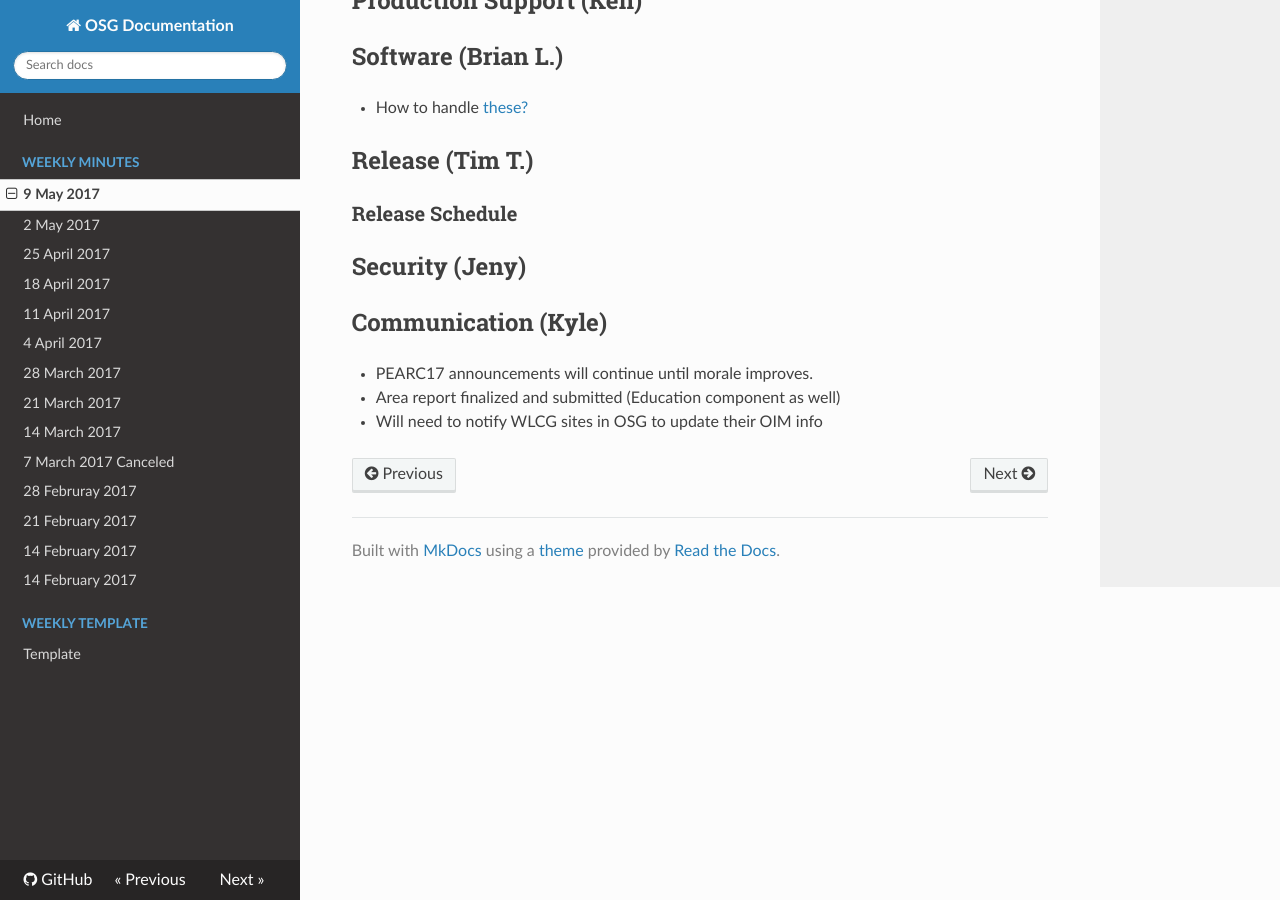
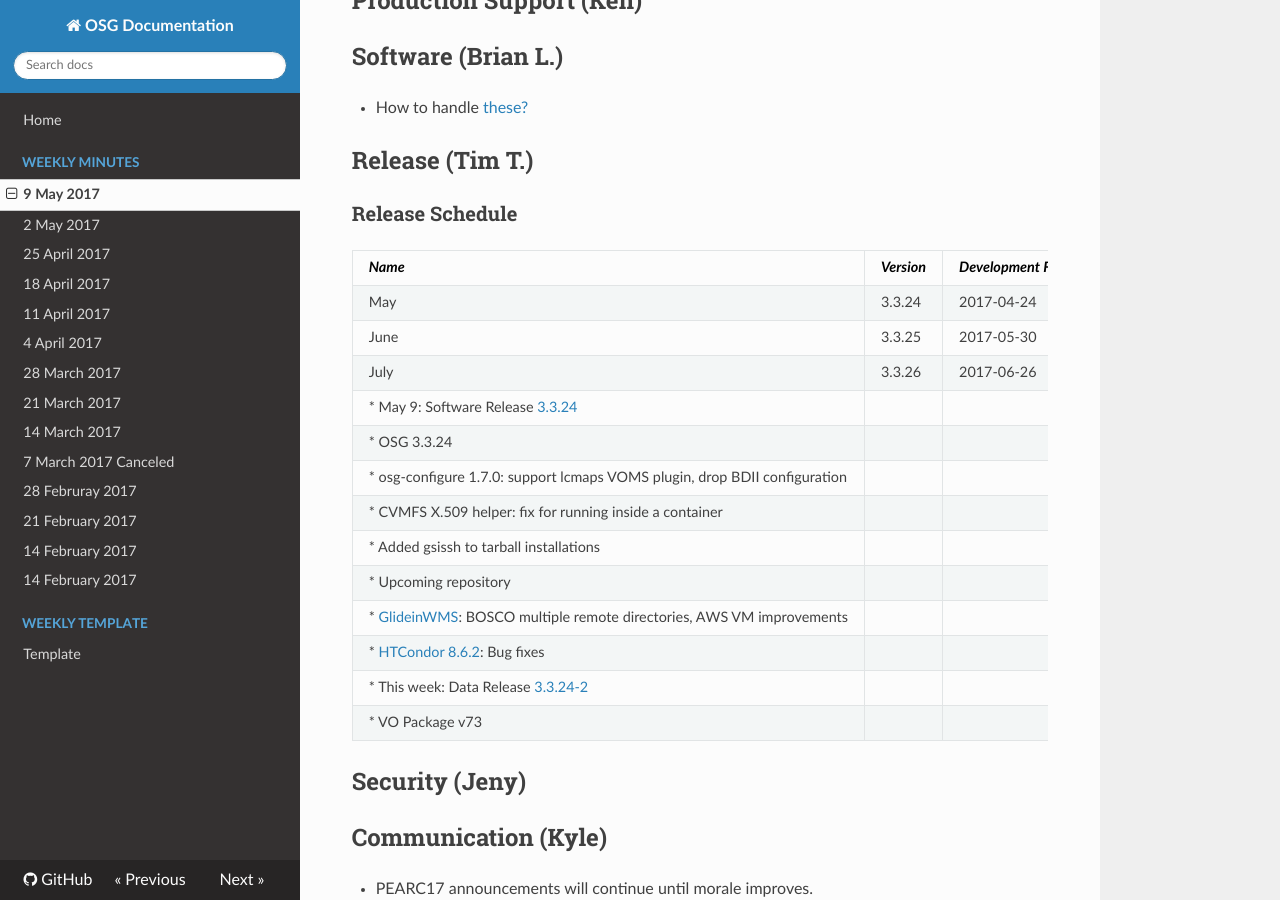
Before and after one commit to zsshah/production, an MkDocs documentation site: the page built from docs/WeeklyMinutes/09May2017.md, in a window 1280 px wide and 900 px high, scrolled down 2131 px. Built offline with MkDocs 1.6.1, drawn with Linux system fonts in a browser that asks for light colours; nearby versions of some CDN libraries; old or Windows-style settings are respelled for this version of MkDocs.

Commit message:
Update Release Section

```diff
--- a/docs/WeeklyMinutes/09May2017.md
+++ b/docs/WeeklyMinutes/09May2017.md
@@ -40,8 +40,22 @@
    * How to handle [these?](https://ticket.grid.iu.edu/33717)
 
 ## Release (Tim T.)
-
 ### Release Schedule
+| *Name* | *Version* | *Development Freeze* | *Package Freeze* | *Release* | *Notes* |
+| ------ | --------- | -------------------- | ---------------- | --------- | ------- |
+| May | 3.3.24 | 2017-04-24 | 2017-05-01 | 2017-05-09 | HTCondor Week |
+| June | 3.3.25 | 2017-05-30 | 2017-06-05 | 2017-06-13 | 5 week cycle |
+| July | 3.3.26 | 2017-06-26 | 2017-07-03 | 2017-07-11 | Independence Day |
+   * May 9: Software Release [3.3.24](https://twiki.opensciencegrid.org/bin/view/Documentation/Release3/Release3324)
+      * OSG 3.3.24
+         * osg-configure 1.7.0: support lcmaps VOMS plugin, drop BDII configuration
+         * CVMFS X.509 helper: fix for running inside a container
+         * Added gsissh to tarball installations
+      * Upcoming repository
+         * [GlideinWMS](http://glideinwms.fnal.gov/doc.v3_3_2/history.html#development): BOSCO multiple remote directories, AWS VM improvements
+         * [HTCondor 8.6.2](https://www-auth.cs.wisc.edu/lists/htcondor-world/2017/msg00015.shtml): Bug fixes
+   * This week: Data Release [3.3.24-2](https://jira.opensciencegrid.org/browse/SOFTWARE-2710)
+      * VO Package v73
 
 ## Security (Jeny)
 
```
